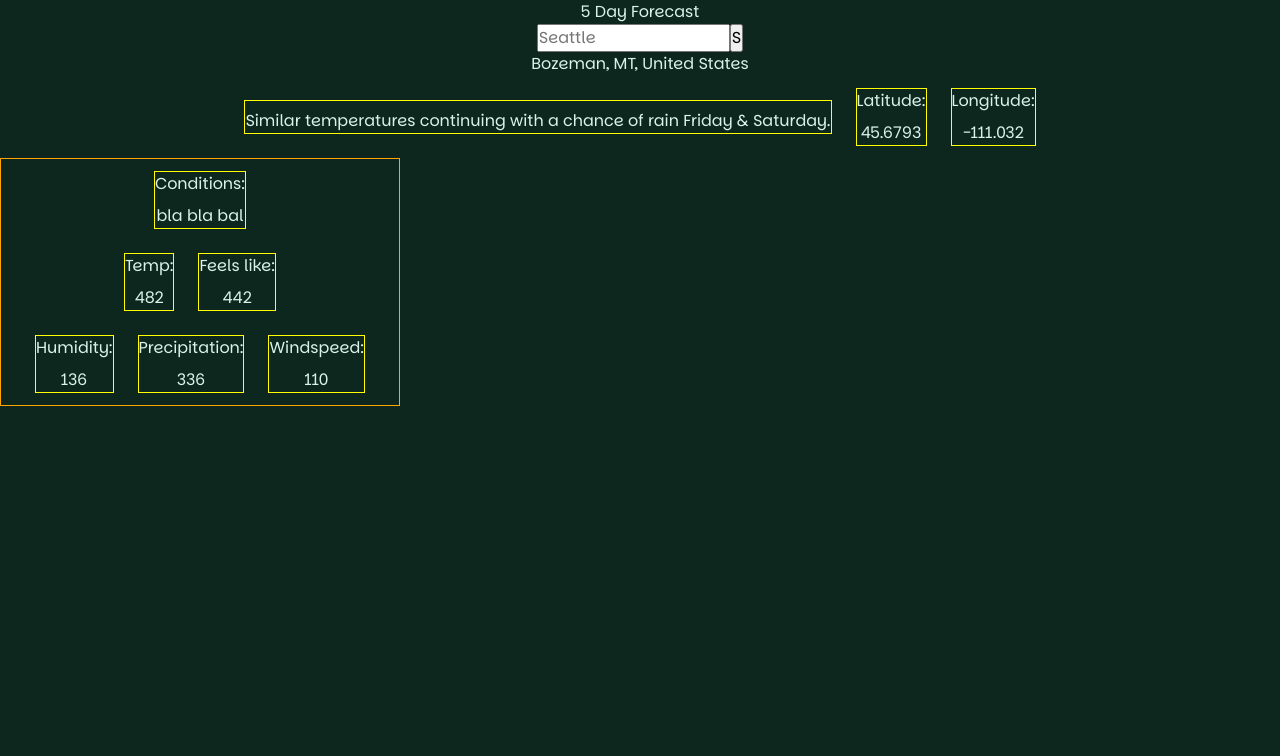
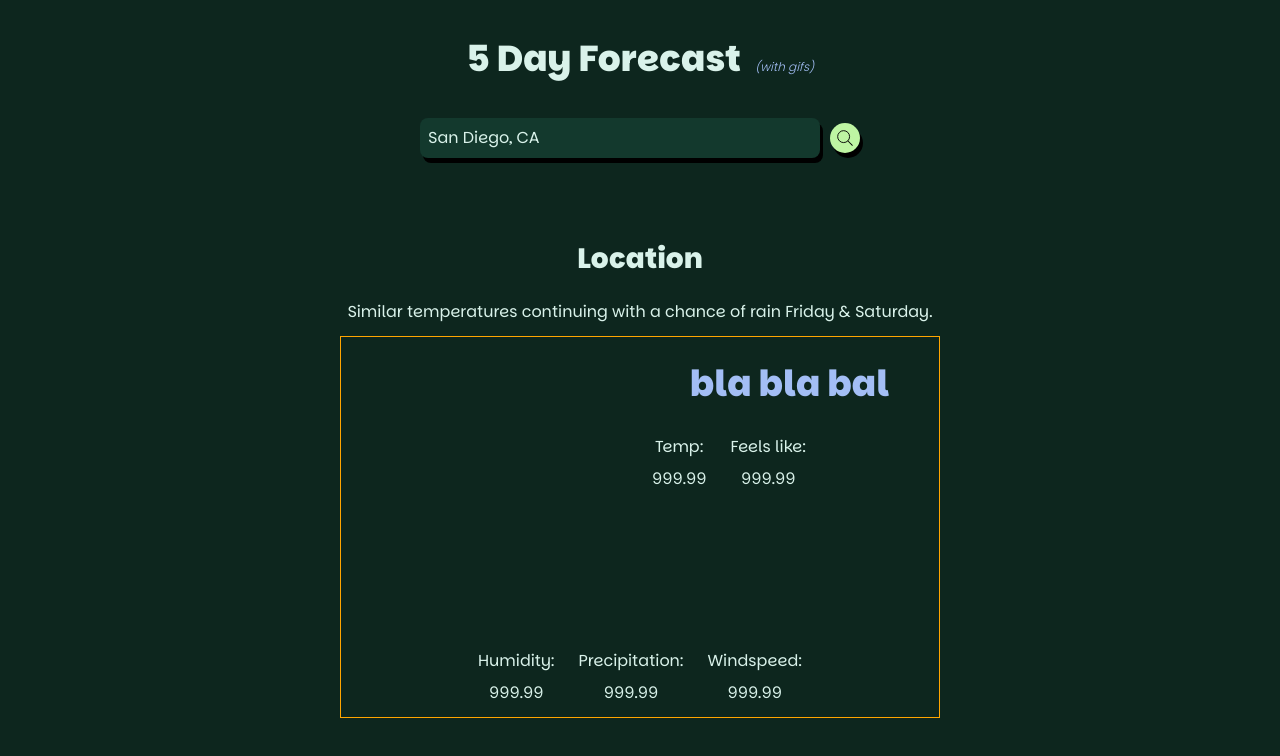
Before and after one commit to jmdelong7/weather-app, a website built with webpack: page src/index.html in a window 1280 px wide. Built offline with nearby package versions, Linux system fonts and the light colour scheme; no server answers.

Commit message:
gifConditionsSearch, weatherSearch, searchListener
Lots of styling as well.
Core functionality - weatherSearch gets weather data when user submits
request.
gifConditionsSearch - takes condition from the search to display a gif.
searchListener - adds submit listener to the search bar to run when search
is submitted.

```diff
--- a/src/index.html
+++ b/src/index.html
@@ -9,39 +9,52 @@
   <body>
     <header>
       <div class="title-container">
-        <h1>5 Day Forecast</h1>
+        <h1>5 Day Forecast&nbsp;&nbsp;</h1><span class="tehe">(with gifs)</span>
       </div>
     </header>
     <section class="search-sec">
-      <input type="search" name="search" id="search" placeholder="Seattle" />
-      <button type="submit">S</button>
+      <form id="searchForm">
+        <input
+          type="search"
+          name="search"
+          id="search"
+          autocomplete="off"
+          placeholder="San Diego, CA"
+        />
+        <button id="submit" type="submit">
+          <svg width="25px" height="" viewBox="0 0 24 24" fill="none" xmlns="http://www.w3.org/2000/svg">
+            <g clip-path="url(#clip0_15_152)">
+            <circle cx="10.5" cy="10.5" r="6.5" stroke="#000000" stroke-linejoin="round"/>
+            <path d="M19.6464 20.3536C19.8417 20.5488 20.1583 20.5488 20.3536 20.3536C20.5488 20.1583 20.5488 19.8417 20.3536 19.6464L19.6464 20.3536ZM20.3536 19.6464L15.3536 14.6464L14.6464 15.3536L19.6464 20.3536L20.3536 19.6464Z" fill="#000000"/>
+            </g>
+            <defs>
+            <clipPath id="clip0_15_152">
+            <rect width="24" height="24"/>
+            </clipPath>
+            </defs>
+            </svg>
+        </button>
+      </form>
     </section>
-    <section class="locationinfo-sec">
-      <div class="gen-info">
+    <section class="locationinfo-sec sc">
       <div class="location">
-          <h2 class="location-long">Bozeman, MT, United States</h2>
+        <h2 class="location-long" id="location">Location</h2>
       </div>
-        <div class="location-other sc">
       <div class="description-container dc">
         <h3 class="description-header wh"></h3>
-            <p class="description-data data">Similar temperatures continuing with a chance of rain Friday & Saturday.</p>
-          </div>
-          <div class="latitude-container dc">
-            <h3 class="latitude-header wh">Latitude:</h3>
-            <p class="latitude-data data">45.6793</p>
-          </div>
-          <div class="longitude-container dc">
-            <h3 class="longitude-header wh">Longitude:</h3>
-            <p class="longitude-data data">-111.032</p>
-          </div>
-        </div>
+        <p class="description-data data" id="description">
+          Similar temperatures continuing with a chance of rain Friday &
+          Saturday.
+        </p>
       </div>
     </section>
     <section class="main-sec">
       <div class="weather-card">
         <div class="main-info-container mc">
+          <div class="gif-frame mf-left" id="gif-frame"></div>
+          <div class="mf-right">
             <div class="conditions dc">
-            <h3 class="conditions-header wh">Conditions:</h3>
+              <h3 class="conditions-header wh"></h3>
               <p class="conditions-data data" id="curr-conditions">
                 bla bla bal
               </p>
@@ -49,29 +62,30 @@
             <div class="temp-feelslike-container">
               <div class="temp dc">
                 <h3 class="temp-header wh">Temp:</h3>
-              <p class="temp-data data" id="curr-temp">482</p>
+                <p class="temp-data data" id="curr-temp">999.99</p>
               </div>
               <div class="feelslike dc">
                 <h3 class="feelslike-header wh">Feels like:</h3>
-              <p class="feelslike-data data" id="curr-feelslike">442</p>
+                <p class="feelslike-data data" id="curr-feelslike">999.99</p>
+              </div>
             </div>
           </div>
         </div>
         <div class="secondary-info-container sc">
           <div class="humidity dc">
             <h3 class="humidity-header wh">Humidity:</h3>
-            <p class="humidity-data data" id="curr-humidity">136</p>
+            <p class="humidity-data data" id="curr-humidity">999.99</p>
           </div>
           <div class="precip dc">
             <h3 class="precip-header wh">Precipitation:</h3>
-            <p class="precip-data data" id="curr-precip">336</p>
+            <p class="precip-data data" id="curr-precip">999.99</p>
           </div>
           <div class="windspeed dc">
             <h3 class="windspeed-header wh">Windspeed:</h3>
-            <p class="windspeed-data data" id="curr-windspeed">110</p>
+            <p class="windspeed-data data" id="curr-windspeed">999.99</p>
           </div>
         </div>
       </div>
-    </div>
+    </section>
   </body>
 </html>
--- a/src/index.js
+++ b/src/index.js
@@ -3,16 +3,17 @@
 // process.env. ^^^
 import './styles.css';
 
-async function weatherSearch(location) {
+async function fetchWeatherData(location) {
+  const encoded = encodeURIComponent(location);
   const response = await fetch(
-    `https://weather.visualcrossing.com/VisualCrossingWebServices/rest/services/timeline/${location}?key=${process.env.VISUAL_CROSSING_KEY}`,
+    `https://weather.visualcrossing.com/VisualCrossingWebServices/rest/services/timeline/${encoded}?key=${process.env.VISUAL_CROSSING_KEY}`,
     { mode: 'cors' }
   );
   return await response.json();
 }
 
 async function getWeatherData(location) {
-  const data = await weatherSearch(location);
+  const data = await fetchWeatherData(location);
 
   const { resolvedAddress, description, latitude, longitude } = data;
   const locationInfo = { resolvedAddress, description, latitude, longitude };
@@ -69,7 +70,45 @@ async function displayWeatherData(location) {
   currEles.humidityEle.textContent = weatherData.currentForecast.humidity;
   currEles.precipEle.textContent = weatherData.currentForecast.precip;
   currEles.windspeedEle.textContent = weatherData.currentForecast.windspeed;
-  console.log(weatherData);
+
+  const locEles = {
+    resolvedAddress: document.getElementById('location'),
+    description: document.getElementById('description'),
+  };
+
+  locEles.resolvedAddress.textContent =
+    weatherData.locationInfo.resolvedAddress;
+  locEles.description.textContent = weatherData.locationInfo.description;
+
+  return weatherData.currentForecast.conditions;
 }
 
-displayWeatherData('Bozeman');
+async function gifConditionsSearch(conditions) {
+  const encoded = encodeURIComponent(conditions);
+  const response = await fetch(
+    `https://api.giphy.com/v1/gifs/translate?api_key=${process.env.GIPHY_KEY}&s=${encoded}`,
+    { mode: 'cors' }
+  );
+  const jsonData = await response.json();
+  const gif = jsonData.data.images.fixed_width.url;
+  const gifFrame = document.getElementById('gif-frame');
+  gifFrame.style.backgroundImage = `url(${gif})`;
+}
+
+async function weatherSearch(searchInput) {
+  const data = await displayWeatherData(searchInput);
+  gifConditionsSearch(data);
+}
+
+function searchListener() {
+  const searchBar = document.getElementById('search');
+  document.getElementById('searchForm').addEventListener('submit', (event) => {
+    event.preventDefault();
+    weatherSearch(searchBar.value);
+  });
+}
+
+searchListener();
+
+// displayWeatherData('san diego');
+// gifConditionsSearch('funny');
--- a/src/styles.css
+++ b/src/styles.css
@@ -84,46 +84,141 @@ svg {
   --hue: 160;
   --primary-color: hsl(var(--hue), 50%, 10%);
   --pre-primary-color: hsl(var(--hue), 50%, 15%);
-  --secondary-color: hsl(var(--hue), 50%, 90%);
   --tertiary-color: hsl(calc(160 + 300), 80%, 80%);
   --accent-color: hsl(calc(160 + 60), 80%, 80%);
 
+  --text-primary-color: hsl(var(--hue), 50%, 90%);
+  --text-secondary-color: hsl(0, 0%, 34%);
+
   /* Fonts */
   --ff: 'Parkinsans', sans-serif;
+  --fw-thin: 300;
+  --fw-regular: 500;
+  --fw-bold: 800;
+
+  --fs-1: 12px;
+  --fs-2: 14px;
+  --fs-3: 16px;
+  --fs-4: 20px;
+  --fs-5: 28px;
+  --fs-6: 36px;
 }
 
 body {
   font-family: var(--ff);
   background-color: var(--primary-color);
-  color: var(--secondary-color);
+  color: var(--text-primary-color);
 }
 
-h1,
+h1 {
+  font-size: var(--fs-6);
+  display: inline;
+}
+
+.tehe {
+  font-size: var(--fs-1);
+  font-weight: var(--fw-thin);
+  color: var(--accent-color);
+  font-style: italic;
+}
+
+.title-container {
+  padding-top: 32px;
+}
+
+form {
+  margin-top: 32px;
+}
+
+.locationinfo-sec {
+  margin-top: 80px;
+}
+
+.title-container,
 .location-long {
   text-align: center;
+  font-weight: var(--fw-bold);
 }
 
-.search-sec {
+.location {
+  font-size: var(--fs-5);
+}
+
+form {
   display: flex;
   justify-content: center;
+}
+
+#search {
+  width: 400px;
+  padding: 8px;
+  border: none;
+  border-radius: 8px;
+  box-shadow: 3px 5px 0 rgb(0, 0, 0);
+  color: var(--text-primary-color);
+  background-color: var(--pre-primary-color);
+}
+
+#search::placeholder {
+  color: var(--text-primary-color);
+}
+
+#submit {
+  margin-left: 10px;
+  height: 30px;
+  width: 30px;
+  margin-top: 5px;
+  border: none;
+  border-radius: 16px;
+  padding: 4px;
+  background-color: var(--tertiary-color);
+  box-shadow: 3px 5px 0 rgb(0, 0, 0);
+  cursor: pointer;
 }
 
 .weather-card {
   display: flex;
   flex-direction: column;
   border: 1px solid orange;
-  max-width: 400px;
+  max-width: 600px;
+}
+
+#curr-conditions {
+  font-size: var(--fs-6);
+  font-weight: var(--fw-bold);
+  color: var(--accent-color);
 }
 
 .mc,
-.sc {
+.sc,
+.main-sec {
   display: flex;
   align-items: center;
   justify-content: center;
 }
 
-.main-info-container {
+.locationinfo-sec,
+.mf-right {
   flex-direction: column;
+}
+
+.mf-right,
+.mf-left {
+  flex: 1;
+}
+
+.mf-right {
+  height: 300px;
+  width: 300px;
+  flex-wrap: wrap;
+}
+
+.mf-left {
+  height: 300px;
+  width: 300px;
+  background-size: cover;
+  background-position: center;
+  background-repeat: no-repeat;
 }
 
 .temp-feelslike-container {
@@ -135,6 +230,5 @@ h1,
   flex-direction: column;
   align-items: center;
   margin: 12px;
-  border: 1px solid yellow;
   gap: 8px;
 }
```
Also changed, not shown: 1 other file. Lines whose indentation alone changed are shown as unchanged.
